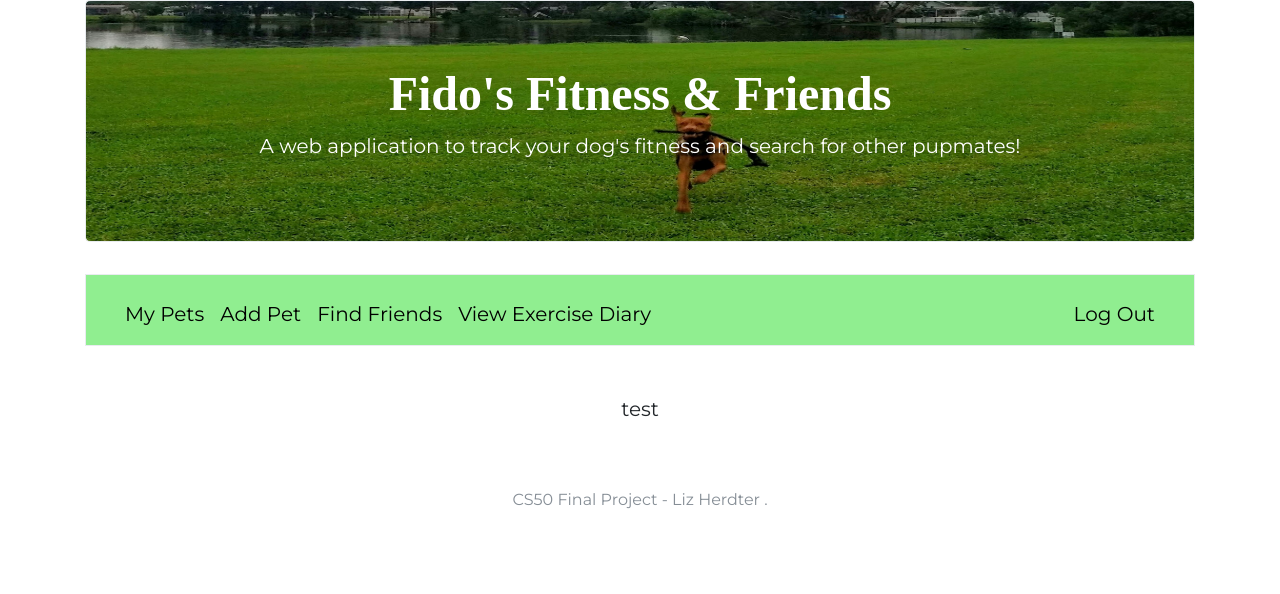
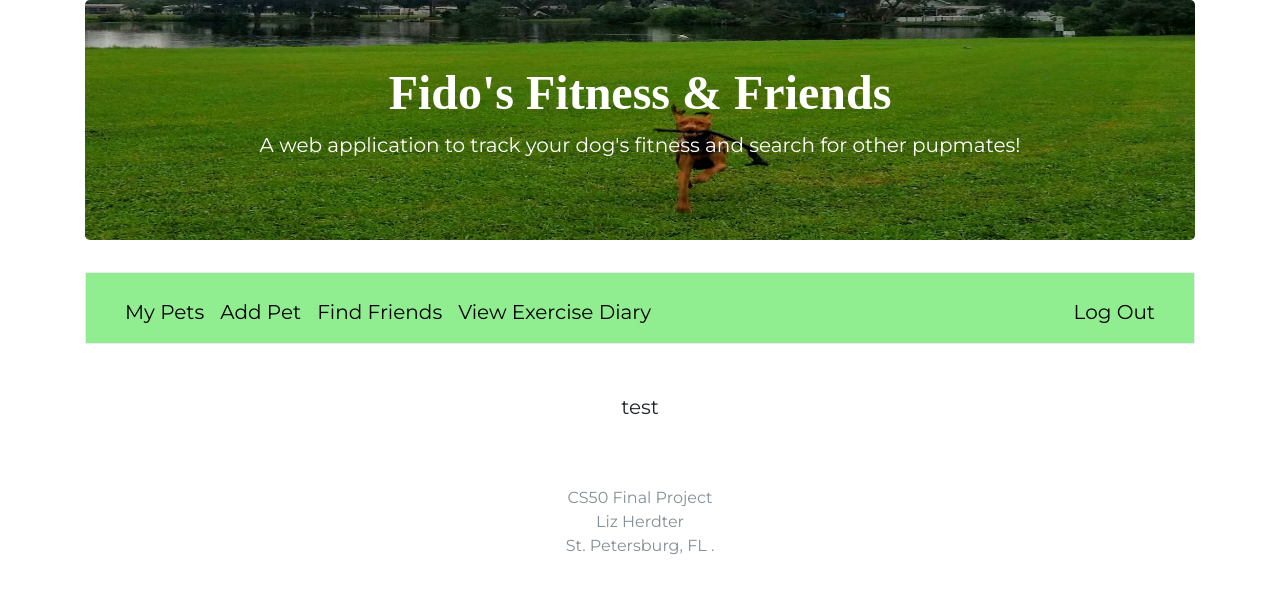
Before and after one commit to eherdter/CS50_FinalProject, a Flask app: page / in a window 1280 px wide. Shown: the top 594 px of the page. Run offline with Flask 2, Linux system fonts and the light colour scheme; a user stored in the database is signed in; some libraries are stand-ins or nearby versions; some web fonts are replaced.

Commit message:
updated html styling of all pages

```diff
--- a/templates/layout.html
+++ b/templates/layout.html
@@ -45,7 +45,7 @@
     <body>
 
     <div class="container">
-      <div class="jumbotron red border">
+      <div class="jumbotron">
         <h1 class="text-center">Fido's Fitness & Friends</h1>
         <p class="text-center">A web application to track your dog's fitness and search for other pupmates!</p>
       </div>
@@ -91,7 +91,7 @@
         </main>
 
         <footer class="small text-center text-muted">
-            CS50 Final Project - Liz Herdter <!--a href="https://iextrading.com/developer">IEX</a>. View <a href="https://iextrading.com/api-exhibit-a/">IEX’s Terms of Use</a-->.
+            CS50 Final Project</br> Liz Herdter </br> St. Petersburg, FL <!--a href="https://iextrading.com/developer">IEX</a>. View <a href="https://iextrading.com/api-exhibit-a/">IEX’s Terms of Use</a-->.
         </footer>
 </div>
     </body>
```
